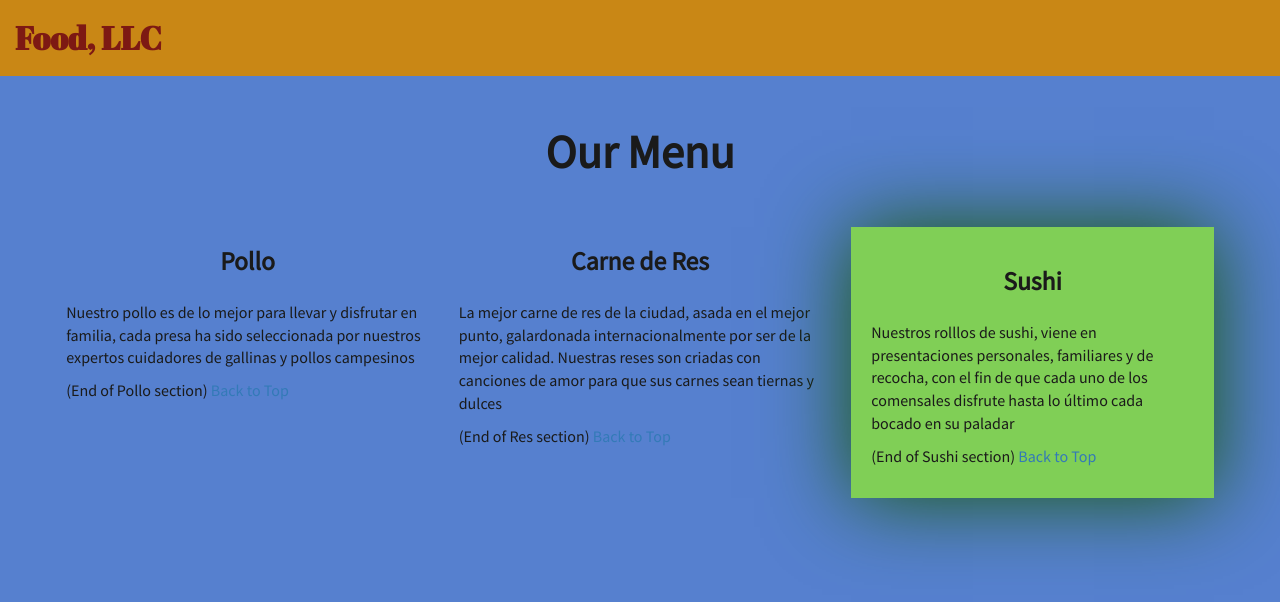
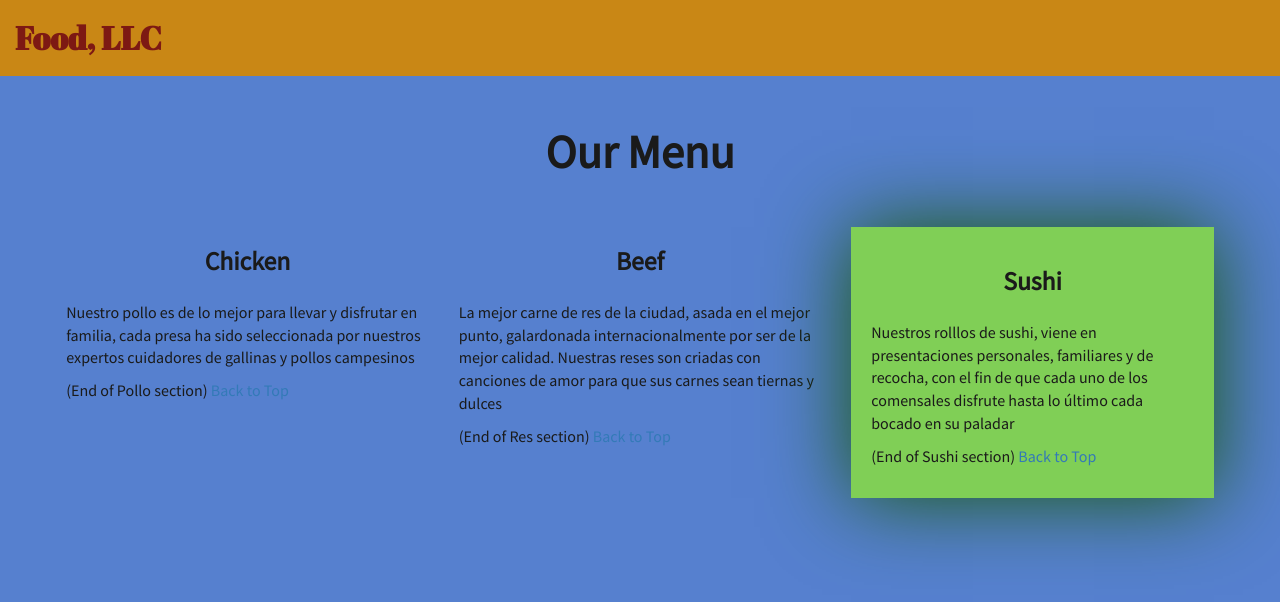
Before and after one commit to Tuto2k/mod3_solution, a plain HTML site: page index.html in a window 1280 px wide. Drawn offline with Linux system fonts and the light colour scheme; a script that the page names is missing.

Commit message:
Add files via upload

```diff
--- a/index.html
+++ b/index.html
@@ -35,10 +35,10 @@
                 <div id="collapsable-nav" class="collapse navbar-collapse">
                     <ul id="nav-list" class="nav navbar-nav navbar-right visible-xs text-center">
                         <li>
-                            <a href="#Pollo-tile"><br class="hidden-xs"> Pollo</a>
+                            <a href="#Pollo-tile"><br class="hidden-xs"> Chicken</a>
                         </li>
                         <li>
-                            <a href="#Res-tile"><br class="hidden-xs"> Res</a>
+                            <a href="#Res-tile"><br class="hidden-xs"> Beef</a>
                         </li>
                         <li>
                             <a href="#sushi-tile"><br class="hidden-xs"> Sushi</a>
@@ -55,7 +55,7 @@
             <div class="col-md-4 col-sm-6 col-xs-12">
                 <div id="Pollo-tile">
                     <section>
-                        <h3 class="text-center">Pollo</h3>
+                        <h3 class="text-center">Chicken</h3>
                         <p>
                             Nuestro pollo es de lo mejor para llevar y disfrutar en familia, 	cada presa ha sido seleccionada por nuestros expertos cuidadores de gallinas y pollos campesinos
                         </p>
@@ -68,7 +68,7 @@
             <div class="col-md-4 col-sm-6 col-xs-12">
                 <div id="Res-tile">
                     <section>
-                        <h3 class="text-center">Carne de Res</h3>
+                        <h3 class="text-center">Beef</h3>
                         <p>
                            La mejor carne de res de la ciudad, asada en el mejor punto, galardonada internacionalmente por ser de la mejor calidad. Nuestras reses son criadas con canciones de amor para que sus carnes sean tiernas y dulces
                         </p>
```
